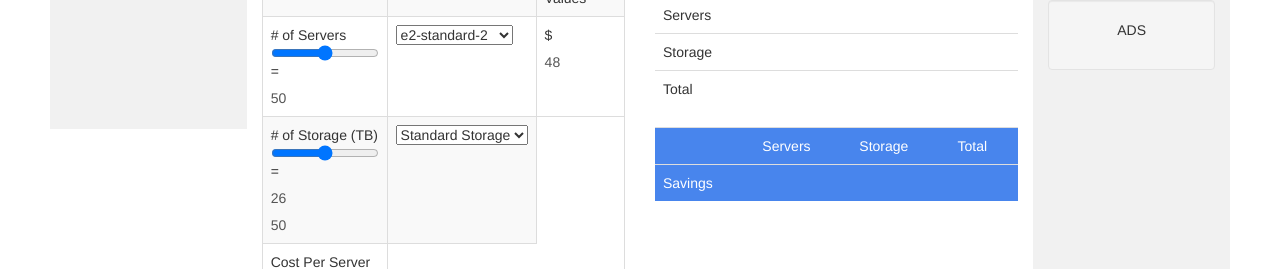
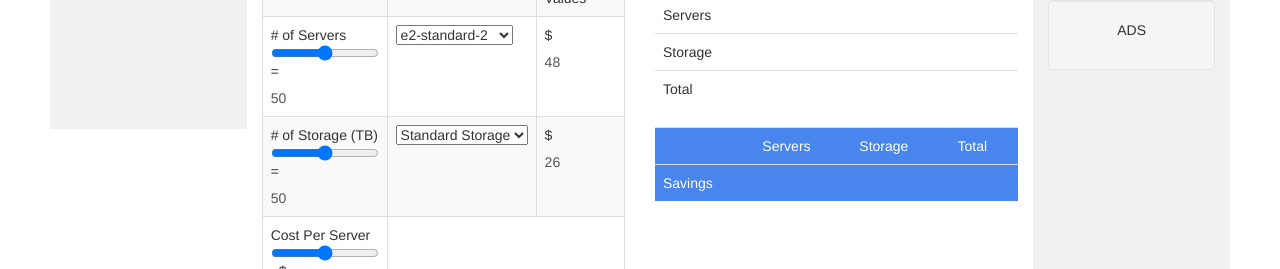
Before and after one commit to arafaram000/Calculater, a plain HTML site: page index.html in a window 1280 px wide. Shown: the part 668-937 px from the top of the page. Drawn offline with nearby package versions, Linux system fonts and the light colour scheme.

Commit message:
Update index.html

```diff
--- a/index.html
+++ b/index.html
@@ -76,7 +76,7 @@
                               <td>$<output display="inline" id="coolguy" name="coolguy">48</output></td>
                     </tr>
                     <tr>
-                        <td># of Storage (TB) <br><input type="range" id="custemerStorage" name="b" value="50" oninput="fn1()">=<output id="coolgirl" name="coolgirl">26</output>
+                        <td># of Storage (TB) <br><input type="range" id="custemerStorage" name="b" value="50" oninput="fn1()">=
                         <output name="bb" for="custemerStorage">50</output></td>
                         <td><select id="storageType" oninput="coolgirl.value=parseInt(storageType.value),fn1()">
                              <option value="26">Standard Storage</option>
@@ -84,7 +84,7 @@
                              <option value="7">Coldline Storage</option>
                              <option value="4">Archive Storage</option>
                                 </select></td>
-                        <!--<td><span>$<output id="coolgirl" name="coolgirl">26</output></span></td>-->
+                        <td><span display=inline>$<output id="coolgirl" name="coolgirl">26</output></span></td>
                     </tr>
                     <tr>
                         <td> Cost Per Server<br><input type="range" max="500" min="1" id="custemerCostPerServers" name="c" value="250" oninput="fn1()">=$
```
